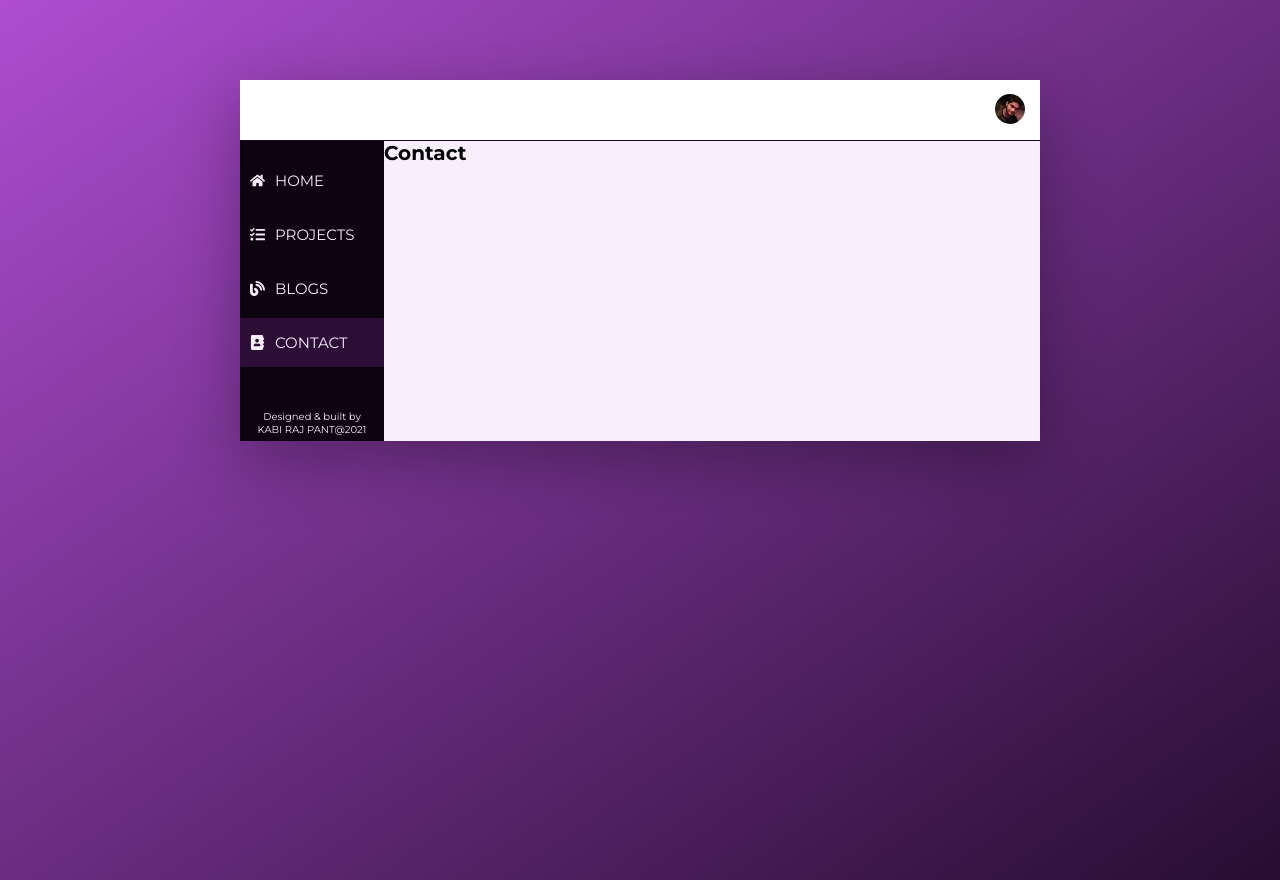
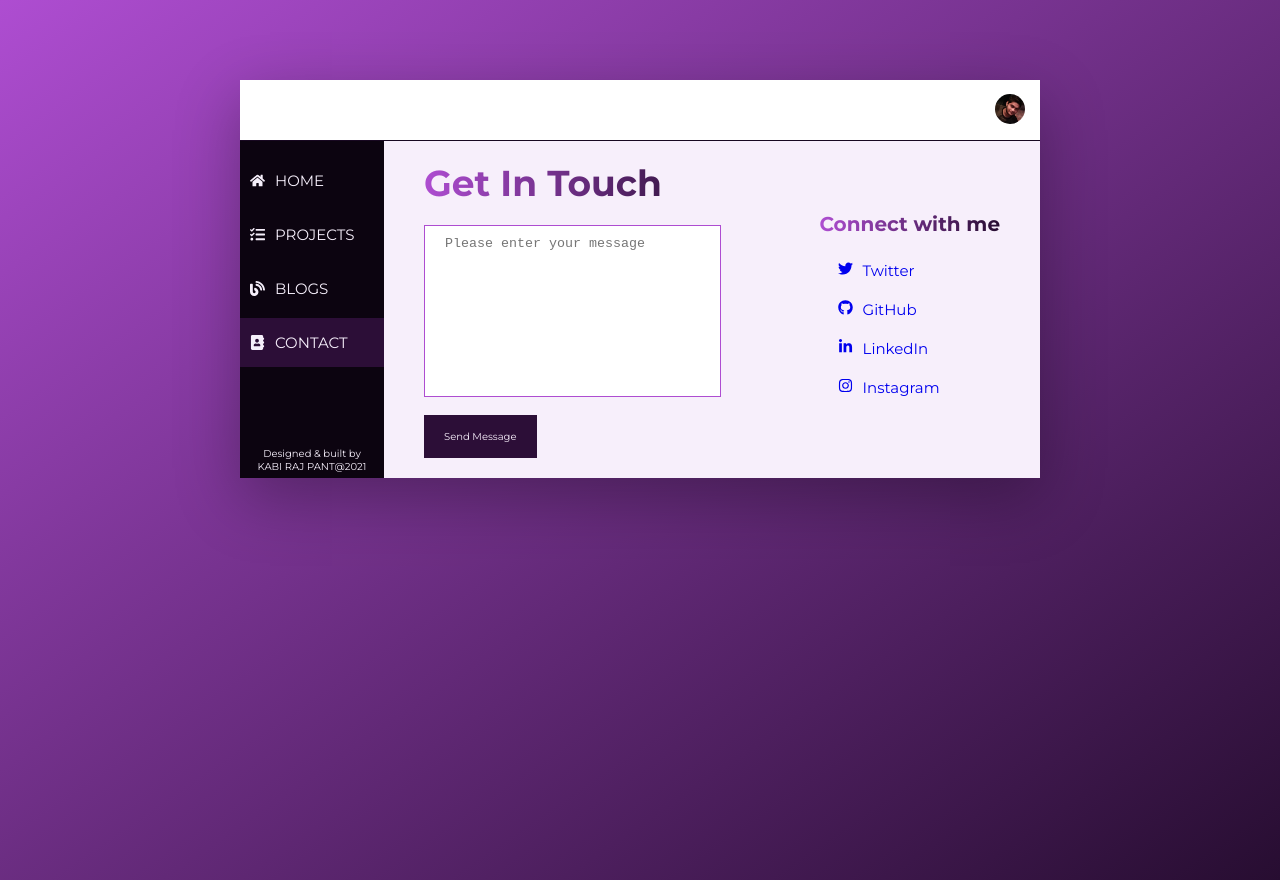
Before and after one commit to krp9848/portfolio, a React (Create React App) app: page /portfolio/contact in a window 1280 px wide. Built offline with nearby package versions, Linux system fonts and the light colour scheme.

Commit message:
feat: add contact details

```diff
--- a/src/components/Main/Contact/Contact.jsx
+++ b/src/components/Main/Contact/Contact.jsx
@@ -1,8 +1,77 @@
 import React from 'react'
 import './Contact.scss'
+import { FaGithub, FaInstagram, FaLinkedinIn, FaTwitter } from 'react-icons/fa'
 
 const Contact = () => {
-  return <h1>Contact</h1>
+  return (
+    <section className="section contact-section">
+      <div className="contact-form-container">
+        <div className="contact-form-heading">
+          <h2>Get In Touch</h2>
+        </div>
+        <form action="#" className="contact-form">
+          <div className="form-group">
+            <textarea
+              name="message"
+              placeholder="Please enter your message"
+              id="message"
+              cols="30"
+              rows="10"
+            ></textarea>
+          </div>
+          <a href="mailto: abc@example.com" target="_blank" rel="noreferrer">
+            Send Message
+          </a>
+        </form>
+      </div>
+
+      <div className="social-media-container">
+        <h3>Connect with me</h3>
+        <ul className="media-list">
+          <li className="media-list-item">
+            <a
+              href="https://twitter.com/pantkabiraj"
+              target="_blank"
+              rel="noreferrer"
+            >
+              <FaTwitter />
+              <span>Twitter</span>
+            </a>
+          </li>
+          <li className="media-list-item">
+            <a
+              href="https://github.com/krp9848"
+              target="_blank"
+              rel="noreferrer"
+            >
+              <FaGithub />
+              <span>GitHub</span>
+            </a>
+          </li>
+          <li className="media-list-item">
+            <a
+              href="https://www.linkedin.com/in/kabi-raj-pant-173a2217b/"
+              target="_blank"
+              rel="noreferrer"
+            >
+              <FaLinkedinIn />
+              <span>LinkedIn</span>
+            </a>
+          </li>
+          <li className="media-list-item">
+            <a
+              href="https://www.instagram.com/kabirajpant/"
+              target="_blank"
+              rel="noreferrer"
+            >
+              <FaInstagram />
+              <span>Instagram</span>
+            </a>
+          </li>
+        </ul>
+      </div>
+    </section>
+  )
 }
 
 export default Contact
--- a/src/components/Main/Contact/Contact.scss
+++ b/src/components/Main/Contact/Contact.scss
@@ -0,0 +1,87 @@
+.contact-section {
+  display: flex;
+  padding: 2rem 4rem;
+  justify-content: space-between;
+  align-items: center;
+
+  .contact-form-container {
+    .contact-form-heading {
+      h2 {
+        font-size: 3.6rem;
+        margin-bottom: 2rem;
+        color: transparent;
+        background-image: linear-gradient(
+          to right,
+          var(--color-primary-light),
+          var(--color-primary-dark)
+        );
+        background-clip: text;
+      }
+    }
+    .contact-form {
+      .form-group {
+        margin-bottom: 1.5rem;
+        textarea {
+          border: 1px solid var(--color-primary-light);
+          transition: all 0.3s ease-in;
+          padding: 1rem 2rem;
+          resize: none;
+          &:active,
+          &:focus,
+          &:visited {
+            outline: none !important;
+            border: 1px solid darken(#ae4dd1, 20);
+          }
+        }
+      }
+
+      a {
+        text-decoration: none;
+        display: inline-block;
+        padding: 1.5rem 2rem;
+        color: var(--color-grey-light-1);
+        background-color: var(--color-primary);
+        transition: all 0.2s ease-in;
+
+        &:hover {
+          background-color: darken(#2c0e37, 5);
+        }
+      }
+    }
+  }
+
+  .social-media-container {
+    h3 {
+      font-size: 2rem;
+      margin-bottom: 1.5rem;
+      font-weight: 700;
+      color: transparent;
+      background-image: linear-gradient(
+        to right,
+        var(--color-primary-light),
+        var(--color-primary-dark)
+      );
+      background-clip: text;
+    }
+
+    .media-list {
+      list-style: none;
+      display: flex;
+      flex-direction: column;
+      justify-content: space-around;
+      align-items: center;
+      font-size: 1.5rem;
+      .media-list-item {
+        margin: 1rem 0;
+        width: 80%;
+
+        a {
+          text-decoration: none;
+          svg {
+            margin-right: 1rem;
+          }
+        }
+      }
+    }
+  }
+}
```
